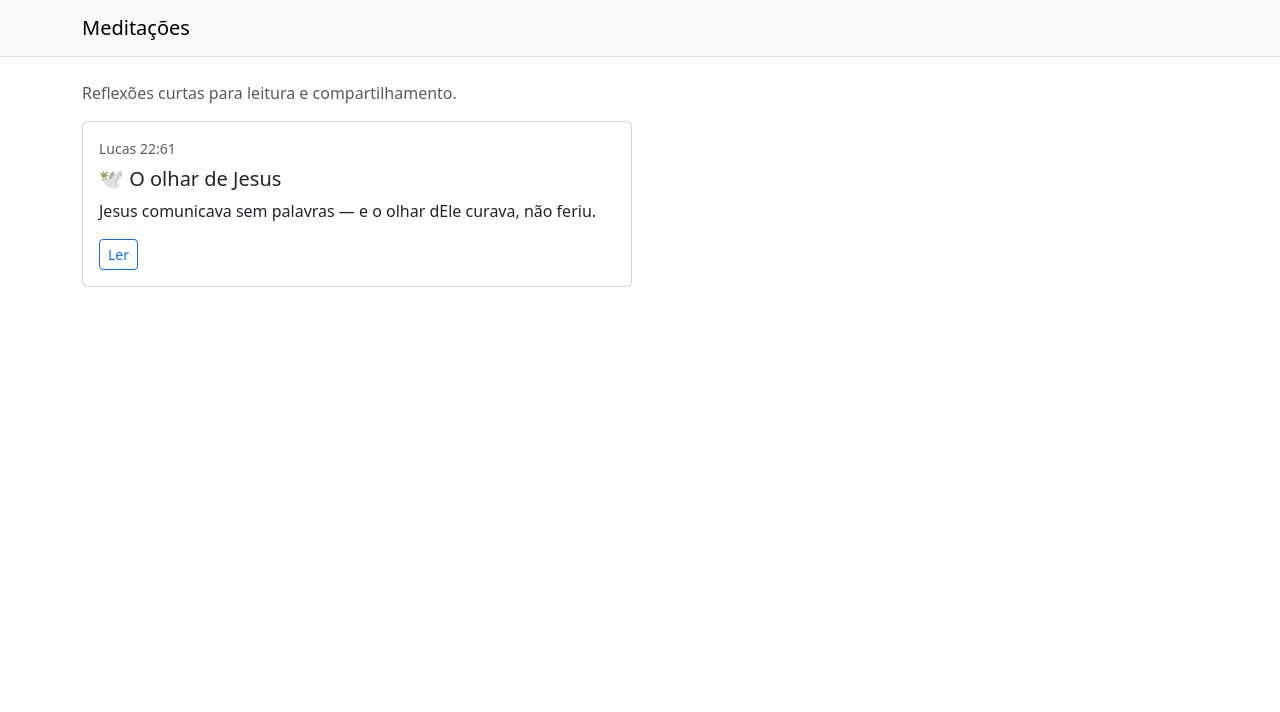
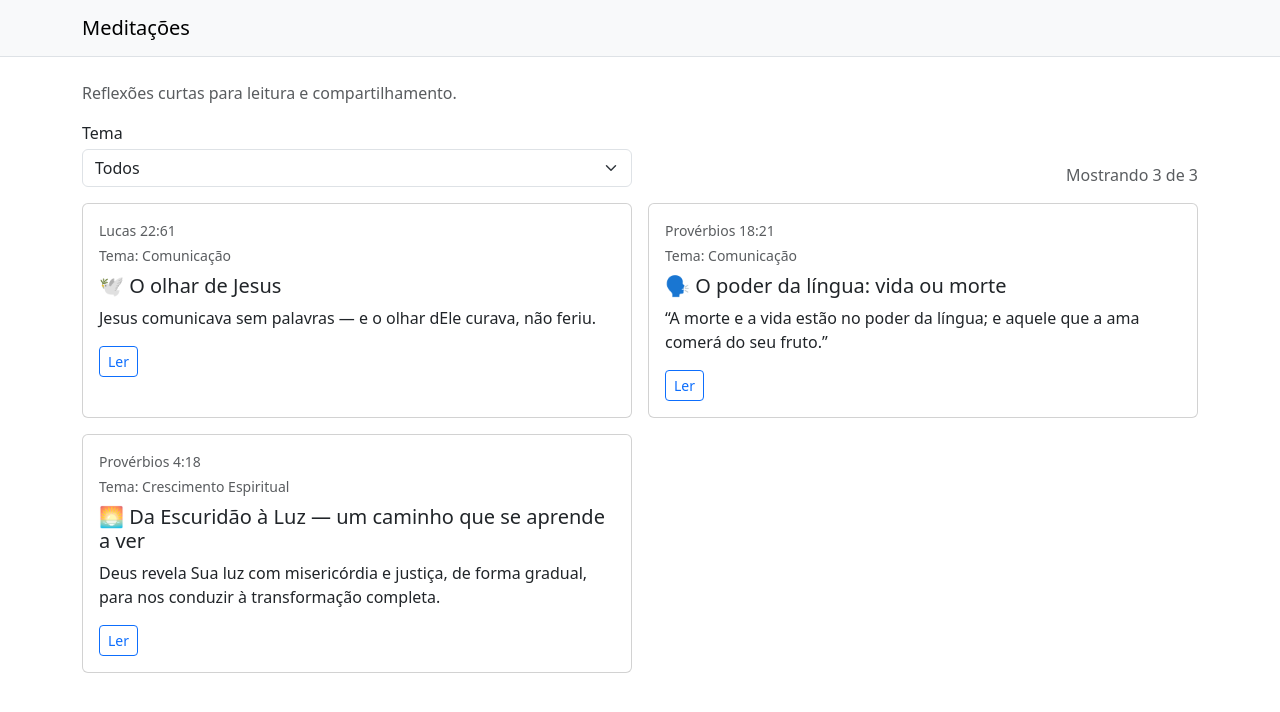
Before and after one commit to meditacoesbiblicas/meditacoes-biblicas, an Angular app: page /#/ in a window 1280 px wide. Shown: the top 712 px of the page. Built offline with nearby package versions, Linux system fonts and the light colour scheme.

Commit message:
feat: add themes filter on home

```diff
--- a/src/app/data/meditations.ts
+++ b/src/app/data/meditations.ts
@@ -5,11 +5,13 @@ export type Meditacao = {
   resumo: string;
   conteudoMd: string;
   referencias: string[];
+  tema: string;
 };
 
 export const MEDITACOES: Meditacao[] = [
   {
     id: 'olhar-de-jesus',
+    tema: 'Comunicação',
     titulo: '🕊️ O olhar de Jesus',
     versoChave: 'Lucas 22:61',
     resumo: 'Jesus comunicava sem palavras — e o olhar dEle curava, não feriu.',
@@ -78,7 +80,130 @@ Ellen White escreve:
 ✔ Jesus corrigia olhando nos olhos, não virando o rosto.
 ✔ A comunicação não verbal pode curar — ou ferir profundamente.
 ✔ O cristão imita o olhar de Jesus, não o silêncio de desprezo.
+
 `,
     referencias: ['Lc 22:61']
+  },
+  {
+    id: 'poder-da-lingua',
+    tema: 'Comunicação',
+    titulo: '🗣️ O poder da língua: vida ou morte',
+    versoChave: 'Provérbios 18:21',
+    resumo: '“A morte e a vida estão no poder da língua; e aquele que a ama comerá do seu fruto.”',
+conteudoMd: `
+> “A morte e a vida estão no poder da língua; e aquele que a ama comerá do seu fruto.”
+> — **Provérbios 18:21 (ARC)**
+
+## ✨ Meditação
+
+A Palavra de Deus nos mostra que a língua tem poder de morte e de vida.
+Não é exagero — é uma verdade espiritual profunda.
+Com a mesma boca que louvamos a Deus, podemos ferir um irmão.
+
+Cada palavra é uma escolha: **curar ou ferir**, **levantar ou derrubar**.
+
+## 📌 Ellen G. White
+
+> “Palavras impensadas deixam uma impressão que pode durar pela eternidade.”
+> — **O Lar Adventista, p. 437**
+> 🔗 (coloque aqui o link oficial)
+
+Cada palavra é uma semente:
+🌱 pode nascer amor, fé, reconciliação.
+🌵 ou pode brotar mágoa, divisão, incredulidade.
+Mas todas, inevitavelmente, darão fruto.
+
+Jesus confirmou isso ao dizer:
+
+> “Porque do que há em abundância no coração, disso fala a boca.”
+> — **Mateus 12:34**
+
+💡 Ou seja: a língua apenas revela o que o coração já carrega.
+Por isso, não basta mudar o jeito de falar — é preciso deixar Deus transformar o coração.
+
+## 📖 Orientação
+
+> “Se os homens quisessem abrir mão de suas conversas frívolas e mundanas, e se suas palavras fossem puras, animadoras e edificantes, teriam força para resistir ao mal.”
+> — **Conselhos Sobre Mordomia, p. 103**
+> 🔗 (coloque aqui o link oficial)
+
+---
+
+## 🛠️ Aplicações práticas
+
+- 🤫 Antes de falar, ore em silêncio. Deixe o Espírito Santo guiar suas palavras.
+- ⏳ Espere antes de responder com raiva. O silêncio pode ser mais sábio que o impulso.
+- 💬 Fale para edificar. Mesmo uma repreensão pode ser cheia de amor.
+
+---
+
+## 🙏 Oração final
+
+Senhor, que minha boca seja usada para dar vida.
+Livra-me das palavras precipitadas e duras.
+Que minha língua seja um instrumento do céu, espalhando fé, graça e paz.
+Em nome de Jesus, amém.
+`,
+    referencias: ['Pv 18:21']
+  },
+  {
+id: 'da-escuridao-a-luz',
+tema: 'Crescimento Espiritual',
+titulo: '🌅 Da Escuridão à Luz — um caminho que se aprende a ver',
+versoChave: 'Provérbios 4:18',
+resumo: 'Deus revela Sua luz com misericórdia e justiça, de forma gradual, para nos conduzir à transformação completa.',
+conteudoMd: `
+Imagine uma pessoa que viveu muitos anos dentro de uma caverna.
+Ali, tudo era escuro, silencioso, limitado.
+Um dia, essa pessoa sai para fora. O sol está alto. A luz é real, bela — mas forte demais.
+Os olhos doem. Ela precisa fechar os olhos. Precisa de tempo.
+
+A luz não é má. Pelo contrário: é boa demais para ser recebida de uma vez.
+
+Assim é o caminho espiritual. 📖✨
+
+---
+
+## 🕯️ A luz de Deus não machuca — ela cura, mas com sabedoria
+
+Deus é luz.
+Mas Ele não despeja Sua luz plena de uma vez sobre o ser humano caído — por misericórdia.
+
+A Palavra revela que o caminho do justo é como a luz da aurora 🌄:
+não explode ao meio-dia — cresce, clareia, amadurece.
+
+---
+
+## ✝️ Cristo veio em carne: luz acessível, não distante
+
+Quando a Escritura afirma que Jesus veio em carne, ela afirma algo essencial:
+a vitória sobre o pecado não é inalcançável.
+
+Cristo enfrentou tentações reais, dores reais, limites reais — e venceu.
+Isso nos diz que a transformação é possível, mas acontece no processo, não no salto.
+
+---
+
+## 🔥 A luz incomoda — e isso é sinal de vida
+
+Toda luz verdadeira incomoda antes de libertar.
+Toda verdade que cura, primeiro revela.
+Toda mudança real passa por desconforto.
+
+Assim como o músculo cresce com esforço 💪,
+a alma amadurece quando confrontada pela luz.
+
+---
+
+## 🛤️ Misericórdia não é fuga da cruz
+
+Deus aceita o pecador como ele está,
+mas não o deixa como ele permanece.
+
+O chamado não é fugir da luz —
+é andar nela, mesmo quando ela revela falhas,
+porque é exatamente ali que começa a cura. 💛
+`,
+    referencias: ['Pv 4:18']
   }
 ];
--- a/src/app/pages/home/home.page.html
+++ b/src/app/pages/home/home.page.html
@@ -1,13 +1,33 @@
 <p class="text-muted mb-3">Reflexões curtas para leitura e compartilhamento.</p>
 
+<div class="row align-items-end g-3 mb-3">
+  <div class="col-12 col-md-6">
+    <label class="form-label mb-1">Tema</label>
+    <select class="form-select" [(ngModel)]="temaSelecionado">
+      @for (t of temas; track t) {
+        <option [value]="t">{{ t }}</option>
+      }
+    </select>
+  </div>
+
+  <div class="col-12 col-md-6 text-md-end">
+    <div class="text-muted">
+      Mostrando {{ meditacoesFiltradas.length }} de {{ meditacoes.length }}
+    </div>
+  </div>
+</div>
+
 <div class="row g-3">
-  @for (m of meditacoes; track m.id) {
+  @for (m of meditacoesFiltradas; track m.id) {
     <div class="col-12 col-md-6">
       <div class="card h-100">
         <div class="card-body">
           <div class="text-muted small">{{ m.versoChave }}</div>
+          <div class="text-muted small mt-1">Tema: {{ m.tema }}</div>
+
           <h2 class="h5 mt-2">{{ m.titulo }}</h2>
           <p class="mb-3">{{ m.resumo }}</p>
+
           <a class="btn btn-outline-primary btn-sm" [routerLink]="['/meditacao', m.id]">
             Ler
           </a>
--- a/src/app/pages/home/home.page.ts
+++ b/src/app/pages/home/home.page.ts
@@ -1,12 +1,25 @@
 import { Component } from '@angular/core';
 import { RouterLink } from '@angular/router';
+import { FormsModule } from '@angular/forms';
 import { MEDITACOES } from '../../data/meditations';
 
 @Component({
   standalone: true,
-  imports: [RouterLink],
+  imports: [RouterLink, FormsModule],
   templateUrl: './home.page.html'
 })
 export default class HomePage {
   meditacoes = MEDITACOES;
+
+  temaSelecionado = 'Todos';
+
+  get temas(): string[] {
+    const lista = this.meditacoes.map(m => m.tema);
+    return ['Todos', ...Array.from(new Set(lista)).sort()];
+  }
+
+  get meditacoesFiltradas() {
+    if (this.temaSelecionado === 'Todos') return this.meditacoes;
+    return this.meditacoes.filter(m => m.tema === this.temaSelecionado);
+  }
 }
```
